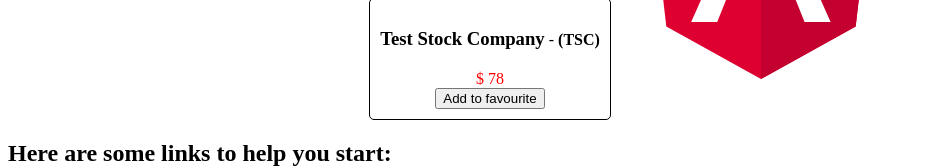
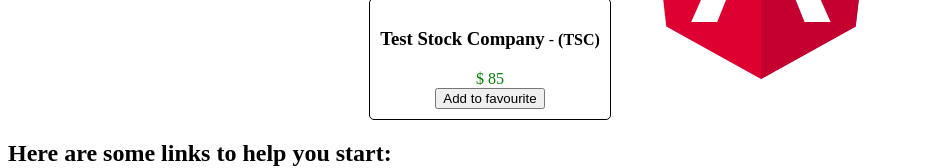
Before and after one commit to agnesdonat/stock-market, an Angular app: page / in a window 1280 px wide. Shown: the part 337-505 px from the top of the page, without its empty margins (0-928 px from the left). Built offline with nearby package versions, Linux system fonts and the light colour scheme.

Commit message:
Apply NgClass directive to simplify using various CSS classes conditionally

```diff
--- a/src/app/stock/stock-item/stock-item.component.css
+++ b/src/app/stock/stock-item/stock-item.component.css
@@ -15,3 +15,11 @@
 .negative {
   color: red;
 }
+
+.large-change {
+  font-size: 1.2 em;
+}
+
+.small-change {
+  font-size: 0.8 em;
+}
--- a/src/app/stock/stock-item/stock-item.component.html
+++ b/src/app/stock/stock-item/stock-item.component.html
@@ -4,7 +4,7 @@
 <div class="stock-container">
   <div class="name"><h3>{{stock.name}}</h3> - <h4>({{stock.code}})</h4></div>
   <div class="price"
-       [class]="stock.positiveChange ? 'positive' : 'negative'">$ {{stock.price}}</div>
+       [ngClass]="stockClasses">$ {{stock.price}}</div>
   <button (click)="toggleFavourite($event)"
           [disabled]="stock.favourite">Add to favourite</button>
 </div>
--- a/src/app/stock/stock-item/stock-item.component.ts
+++ b/src/app/stock/stock-item/stock-item.component.ts
@@ -10,11 +10,22 @@ import { Stock } from '../../model/stock'
 export class StockItemComponent implements OnInit { //OnInit interface gives us a hook to when a component is initialised
 
   public stock: Stock; //replaced all the individual member variables with one variable of type Stock
-
+  public StockClasses;
   constructor() { }
 
-  ngOnInit() {                                    //function triggered when a component is initialised
-  this.stock= new Stock('Test Stock Company', 'TSC', 78, 80);
+  ngOnInit() {
+
+  this.stock= new Stock('Test Stock Company', 'TSC', 85, 80);
+
+  let difference = (this.stock.price / this.stock.previousPrice) -1;
+  let largeChange = Math.abs(difference) > 0.01;
+
+  this.stockClasses = {
+    "positive": this.stock.isPositiveChange(),
+    "negative": !this.stock.isPositiveChange(),
+    "large-change": largeChange,
+    "small-change": !largeChange
+    };
   }
 
   toggleFavourite(event) {
```
Also changed, not shown: 1 other file (tests, documents, lock files or other folders).
